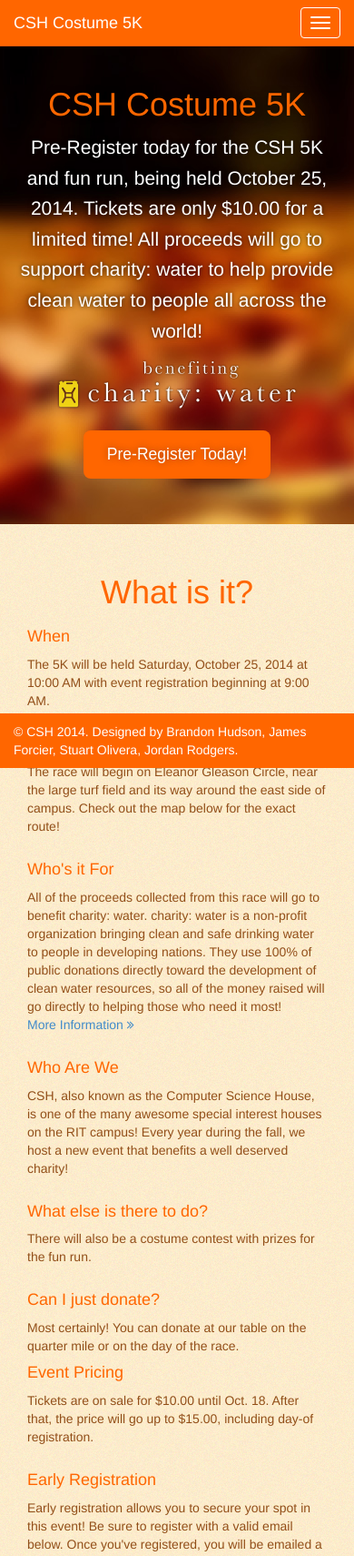
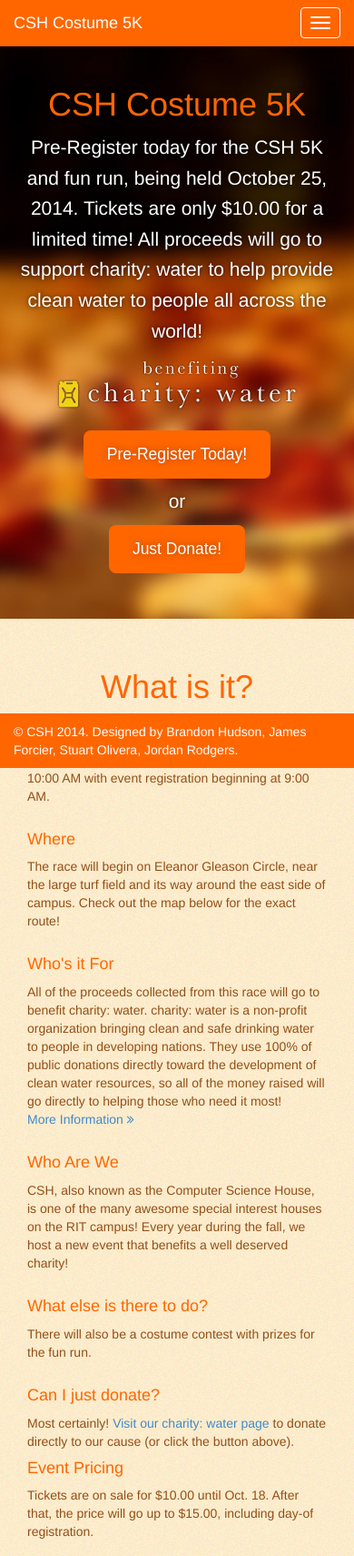
Before and after one commit to csssuf/5kregistration, a Flask app: page / in a window 390 px wide. Shown: the top 1710 px of the page at 91% size. Run offline with Flask 2, Linux system fonts and the light colour scheme; some libraries are stand-ins or nearby versions.

Commit message:
Added CTA to directly donate

```diff
--- a/project/static/css/main.css
+++ b/project/static/css/main.css
@@ -47,6 +47,13 @@ body {
   height: 60px;
   margin: 1em auto 0.2em;
   display: block;
+}
+
+.cta-or {
+  clear: none;
+  display: inline-block;
+  line-height: 2.6em !important;
+  vertical-align: bottom;
 }
 
 .marketing {
@@ -390,3 +397,9 @@ h1.billing-title {
     background-image: url(/static/images/leaves-tileable.jpg);
   }
 }
+@media (max-width: 480px) {
+  .cta-or {
+    display: block;
+    line-height: 0.5em !important;
+  }
+}
--- a/project/templates/index.html
+++ b/project/templates/index.html
@@ -12,7 +12,7 @@
     <h1>CSH Costume 5K</h1>
     <p class="lead">Pre-Register today for the CSH 5K and fun run, being held October 25, 2014. Tickets are only $10.00 for a limited time! All proceeds will go to support charity: water to help provide clean water to people all across the world!</p>
     <a href="https://charitywater.org"><img src="/static/images/cta-charitywater.png" class="cta-img"></a>
-    <a class="cust-btn btn-prereg" href="#register" role="button">Pre-Register Today!</a>
+    <a class="cust-btn btn-prereg" href="#register" role="button">Pre-Register Today!</a><p class="cta-or">or</p><a class="cust-btn btn-prereg" href="https://my.charitywater.org/csh5krun">Just Donate!</a>
   </div>
 
   <a name="about"></a>
@@ -38,7 +38,7 @@ and safe drinking water to people in developing nations. They use 100% of public
         <p>There will also be a costume contest with prizes for the fun run.</p>
 
         <h4>Can I just donate?</h4>
-        <p>Most certainly! You can donate at our table on the quarter mile or on the day of the race.</p>
+        <p>Most certainly! <a href="https://my.charitywater.org/csh5krun">Visit our charity: water page</a> to donate directly to our cause (or click the button above).</p>
       </div>
 
       <div class="col-sm-6">
```
